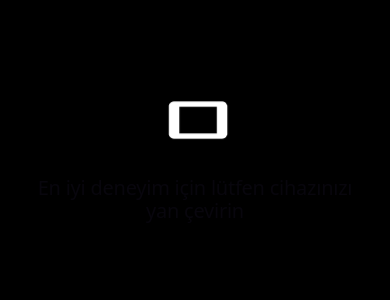
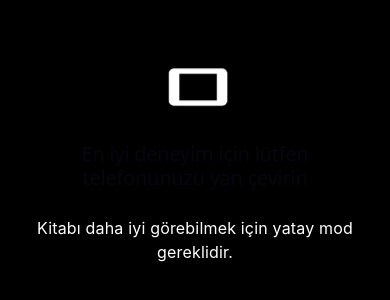
Before and after one commit to Roma0114/Dg, a React (Vite) app: page / in a window 390 px wide. Shown: the part 264-564 px from the top of the page. Built offline with nearby package versions, Linux system fonts and the light colour scheme.

Commit message:
Revert "feat: improve orientation warning for tablets and update text" önceki adıma döndük
This reverts commit 60500b1d1975246cd314617f492fe94659caa6cc.

```diff
--- a/src/App.css
+++ b/src/App.css
@@ -75,8 +75,8 @@ body {
   100% { transform: rotate(90deg); }
 }
 
-/* Sadece dikey ekranlarda (mobil ve tablet) göster */
-@media (min-width: 1367px) {
+/* Sadece dikey mobil ekranlarda göster */
+@media (min-width: 1024px) {
   .orientation-warning {
     display: none;
   }
--- a/src/App.tsx
+++ b/src/App.tsx
@@ -14,11 +14,7 @@ function App() {
       setIsPortrait(window.innerHeight > window.innerWidth)
     }
     window.addEventListener('resize', handleResize)
-    window.addEventListener('orientationchange', handleResize)
-    return () => {
-      window.removeEventListener('resize', handleResize)
-      window.removeEventListener('orientationchange', handleResize)
-    }
+    return () => window.removeEventListener('resize', handleResize)
   }, [])
 
   return (
--- a/src/components/OrientationLock.tsx
+++ b/src/components/OrientationLock.tsx
@@ -27,7 +27,8 @@ const OrientationLock: React.FC = () => {
             <path d="M17,1.01L7,1C5.9,1,5,1.9,5,3v18c0,1.1,0.9,2,2,2h10c1.1,0,2-0.9,2-2V3C19,1.9,18.1,1.01,17,1.01z M17,19H7V5h10V19z"/>
           </svg>
         </div>
-        <h2>En iyi deneyim için lütfen cihazınızı yan çevirin</h2>
+        <h2>En iyi deneyim için lütfen telefonunuzu yan çevirin</h2>
+        <p>Kitabı daha iyi görebilmek için yatay mod gereklidir.</p>
       </div>
     </div>
   );
```
